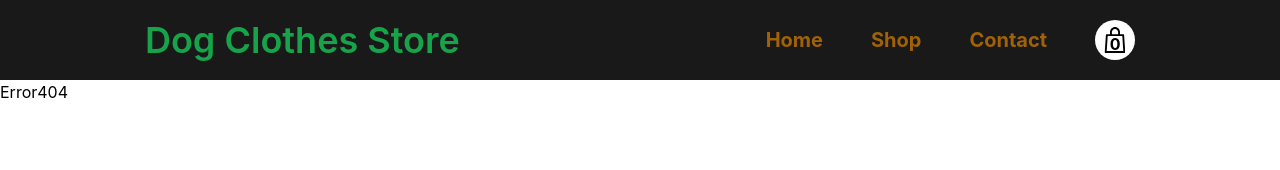
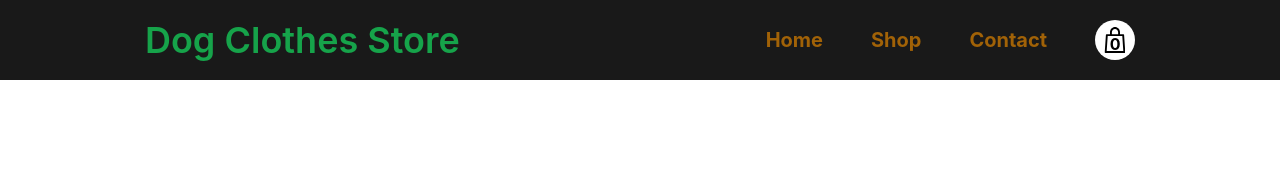
Before and after one commit to ImCarlos17/Shopping-Cart, a React (Create React App) app: page /contact in a window 1280 px wide. Shown: the top 170 px of the page. Built offline with nearby package versions, Linux system fonts and the light colour scheme.

Commit message:
edited  homepage

```diff
--- a/package.json
+++ b/package.json
@@ -1,8 +1,8 @@
 {
-  "name": "Shopping-Cart",
+  "name": "shopping-cart",
   "version": "0.1.0",
   "private": true,
-  "homepage": "http://ImCarlos17.github.io/Shopping-Cart",
+  "homepage": "http://ImCarlos17.github.io",
   "dependencies": {
     "@redux-devtools/core": "^3.13.1",
     "@reduxjs/toolkit": "^1.8.5",
--- a/src/App.js
+++ b/src/App.js
@@ -26,7 +26,6 @@ const App = () => {
             <Route path="/" element={<Home />} />
             <Route path="/shopping-cart/shop" element={<Shop />} />
             <Route path="/shopping-cart/contact" element={<Contact />} />
-            <Route path="*" element={<Error404 />} />
           </Routes>
         </Browser>
         <Portal>
```
